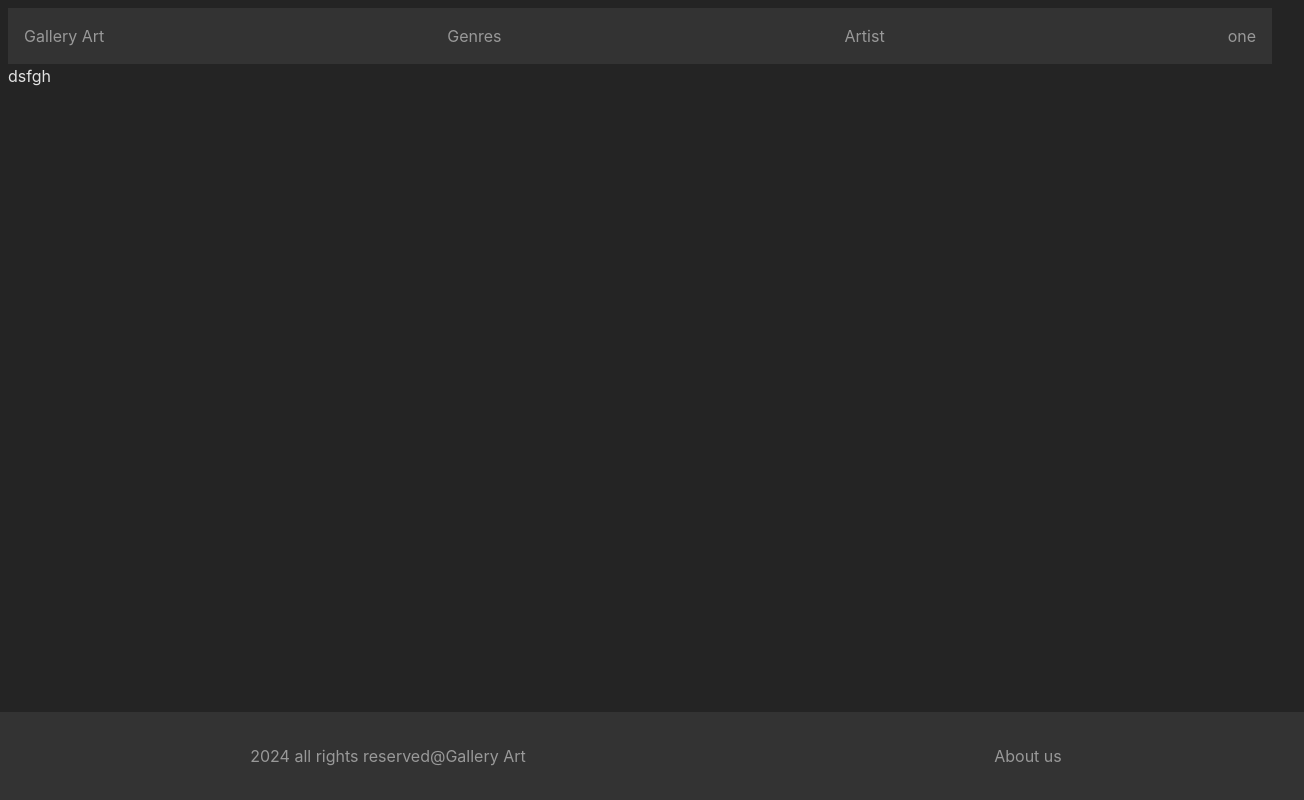
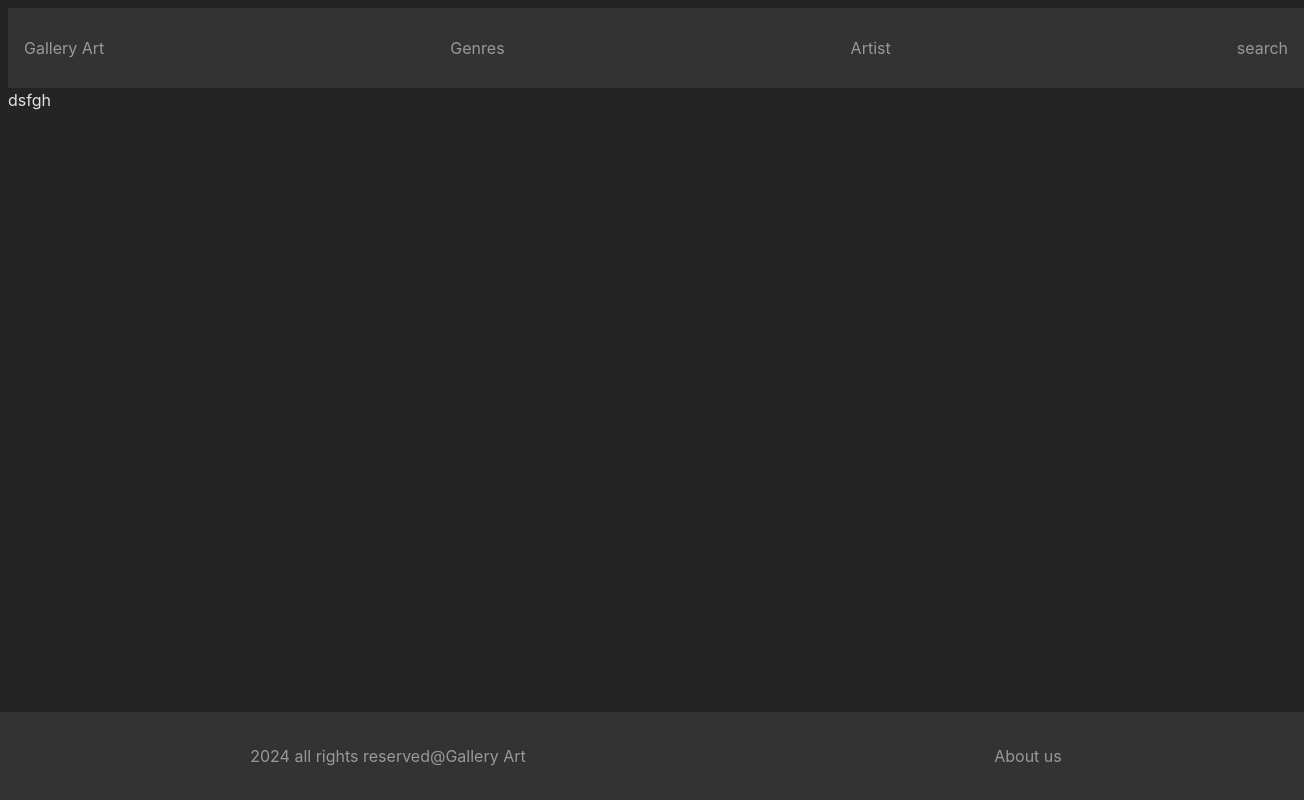
Before and after one commit to lawrence-254/fantastic-guacamole, a React (Vite) app in the folder 1/genesis/: page / in a window 1280 px wide. Shown: the whole page, 1304 px wide, since content can reach past the window. Built offline with nearby package versions, Linux system fonts and the light colour scheme.

Commit message:
navlinks

```diff
--- a/1/genesis/src/components/Navbar.jsx
+++ b/1/genesis/src/components/Navbar.jsx
@@ -9,32 +9,39 @@ const NavbarContainer = styled.div`
     background-color: #333;
     color: white;
     top: 0;
+    width: 100%;
+    height: 3rem;
 `;
 const NavItems = styled.a`
     color: #999;
-    cursor: pointer
+    cursor: pointer;
+    &:hover{
+        color: white;
+        background-color: #111;
+        padding: 0.25rem;
+        border-radius: 0.25rem;
+    }
 `;
 
 const Navbar = () => {
   const homeButton=<a></a>;
-  const artList=<a></a>;
-  const artistListLink=<a></a>;
+  const artistList=<a></a>;
+  const genreListLink=<a></a>;
+  const search=<a></a>;
 
-  const search=<a></a>;
+  const items = [
+  { key: 'Gallery Art', value: homeButton },
+  { key: 'Genres', value: genreListLink },
+  { key: 'Artist', value: artistList },
+  { key: 'search', value: search }
+];
   return (
     <NavbarContainer>
-      <NavItems>
-        Gallery Art
-      </NavItems>
-         <NavItems>
-        Genres
-      </NavItems>
-         <NavItems>
-        Artist
-      </NavItems>
-         <NavItems>
-        one
-      </NavItems>
+      {items.map((item, index) => (
+        <NavItems key={index}>
+          {item.key}
+        </NavItems>
+      ))}
     </NavbarContainer>
   )
 }
```
